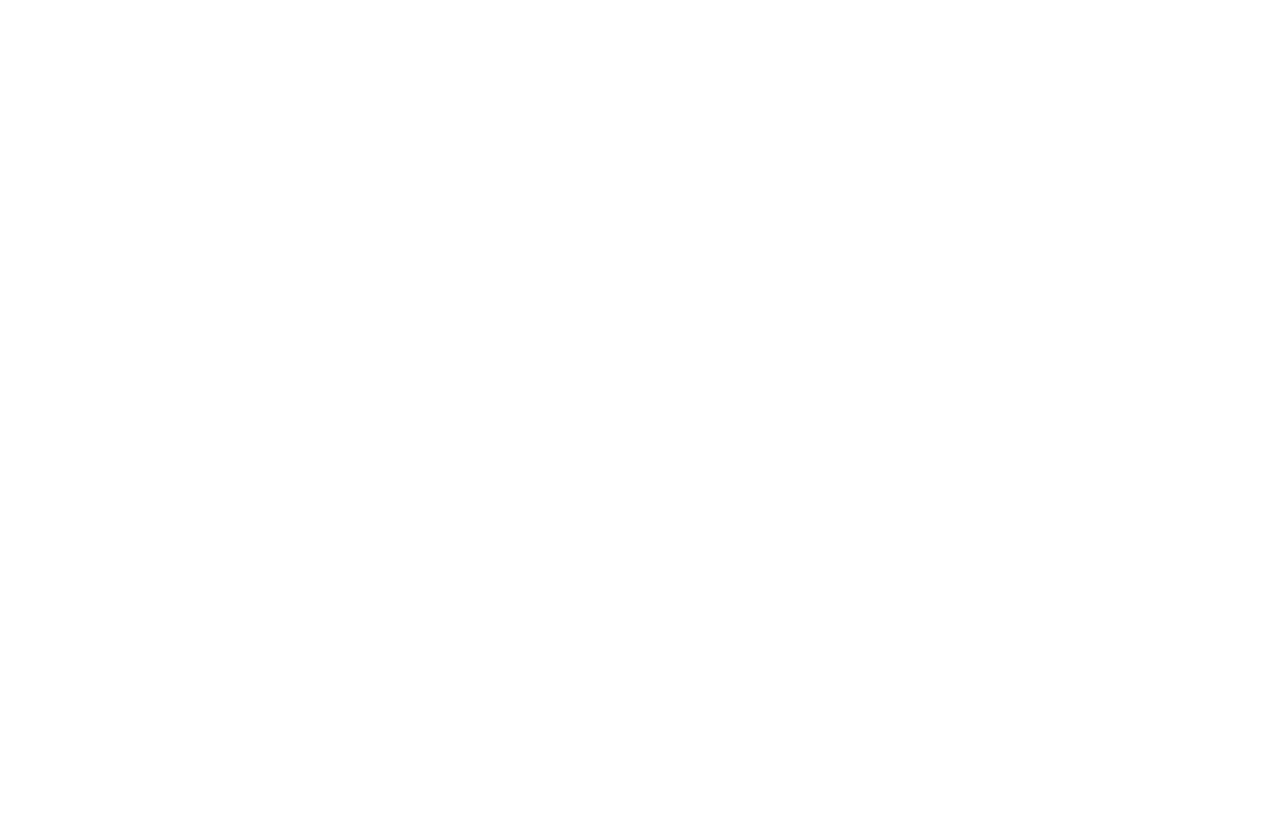
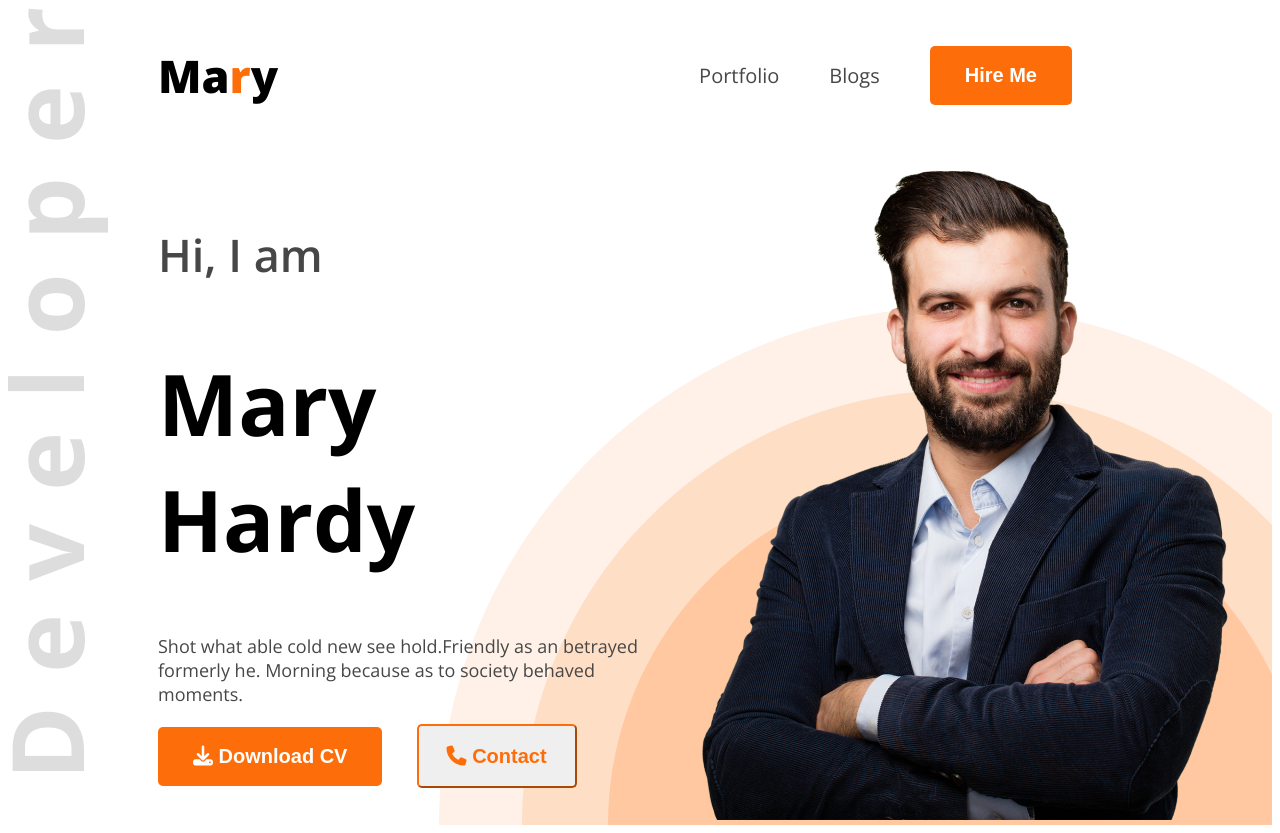
Before and after one commit to KulsumDiti/Web-Dev-porttfolio, a plain HTML site: page index.html in a window 1280 px wide. Before the commit the page ends 800 px from the top, so only its background shows below. Drawn offline with nearby package versions, Linux system fonts and the light colour scheme.

Commit message:
html and css file added

```diff
--- a/index.html
+++ b/index.html
@@ -4,9 +4,40 @@
     <meta charset="UTF-8">
     <meta name="viewport" content="width=device-width, initial-scale=1.0">
     <title>Web Developer portfolio</title>
+       <!-- Google Fonts -->
+    <link rel="preconnect" href="https://fonts.googleapis.com">
+    <link rel="preconnect" href="https://fonts.gstatic.com" crossorigin>
+    <link href="https://fonts.googleapis.com/css2?family=Open+Sans:ital,wght@0,300..800;1,300..800&display=swap" rel="stylesheet">
+
+    <script src="https://kit.fontawesome.com/09ed3ee267.js" crossorigin="anonymous"></script>
+
+    <link rel="stylesheet" href="styles/portfolio.css">
 </head>
-<body>
-    <header></header>
+<body class="open-sans-normal">
+    <header class="header">
+        <nav>
+            <h1>Ma<span>r</span>y</h1>
+            <ul>
+                <li><a class="dark-2"href="">Portfolio</a></li>
+                <li><a class="dark-2" href="">Blogs</a></li>
+                <li><a href=""><button class="btn">Hire Me</button></a></li>
+            </ul>
+        </nav>
+                      <!-- Banner -->
+        <div class="banner">
+            <div class="benner-content">
+                <h4 class="dark-2">Hi, I  am</h4>
+                <h1>Mary Hardy</h1>
+                <p class="banner-description dark-2">Shot what able cold new see hold.Friendly as an betrayed formerly he. Morning because as to society behaved moments.</p>
+                <button class="btn"><i class="fa-solid fa-download"></i> Download CV</button>
+                <button class="btn-1"><i class="fa-solid fa-phone"></i> Contact</button>
+                <p></p>
+            </div>
+            <div class="banner-img">
+                <img src="images/hardy.png" alt="">
+            </div>
+        </div>
+    </header>
     <main></main>
     <footer></footer>
 
--- /dev/null
+++ b/styles/portfolio.css
@@ -0,0 +1,90 @@
+
+            /* Nav Styles */
+
+.open-sans-normal{
+  font-family: "Open Sans", sans-serif;
+  font-optical-sizing: auto;
+  font-style: normal;
+  font-variation-settings:
+    "wdth" 100;
+}
+.dark-2{
+    color: #474747;
+}
+nav{
+    display: flex;
+    justify-content: space-between;
+    align-items: center;
+    margin: 0 150px;
+}
+nav h1{
+    font-weight: 800;
+    font-size: 45px;
+}
+span {
+    color: #FD6E0A;
+}
+nav ul {
+    display: flex;
+    align-items: center;
+    list-style: none;
+}
+nav ul li a{
+    text-decoration: none ;
+    color: black;
+    font-size: 20px;
+    margin-right: 50px;
+}
+.btn{
+    background-color:#FD6E0A;
+    color: white;
+    font-weight: bold;
+    font-size: 20px;
+    padding: 18px 35px;
+    border-radius: 5px;
+    border: none;
+}
+.btn:hover{
+    background-color: rgba(137, 43, 226, 0.704);
+    cursor: pointer;
+}
+
+         /* Banner Styles */
+  .header{
+    background-image: url('../images/developer.png'), url('../images/header_bg.png');
+    background-repeat: no-repeat;
+    background-position: top left, bottom right;
+  }
+  .banner{
+    display: flex;
+    justify-content: space-between;
+    align-items: center;
+    margin: 0 35px 0 150px;
+  }
+  .banner-content{
+    max-width: 580px;
+}
+ .banner h4{
+    font-weight: 600;
+    font-size: 45px;
+ }
+ .banner h1{
+    font-weight: bold;
+    font-size: 85px;
+ }
+ .banner-description{
+    font-size: 18px;
+}
+.banner img{
+    width: 584px;
+}
+.btn-1{
+    width: 160px;
+    height: 64px;
+    color: #FD6E0A;
+    font-size: 20px;
+    border-radius: 5px;
+    border-color: #FD6E0A;
+    font-weight: 600;
+    margin-left: 30px;
+}
```
